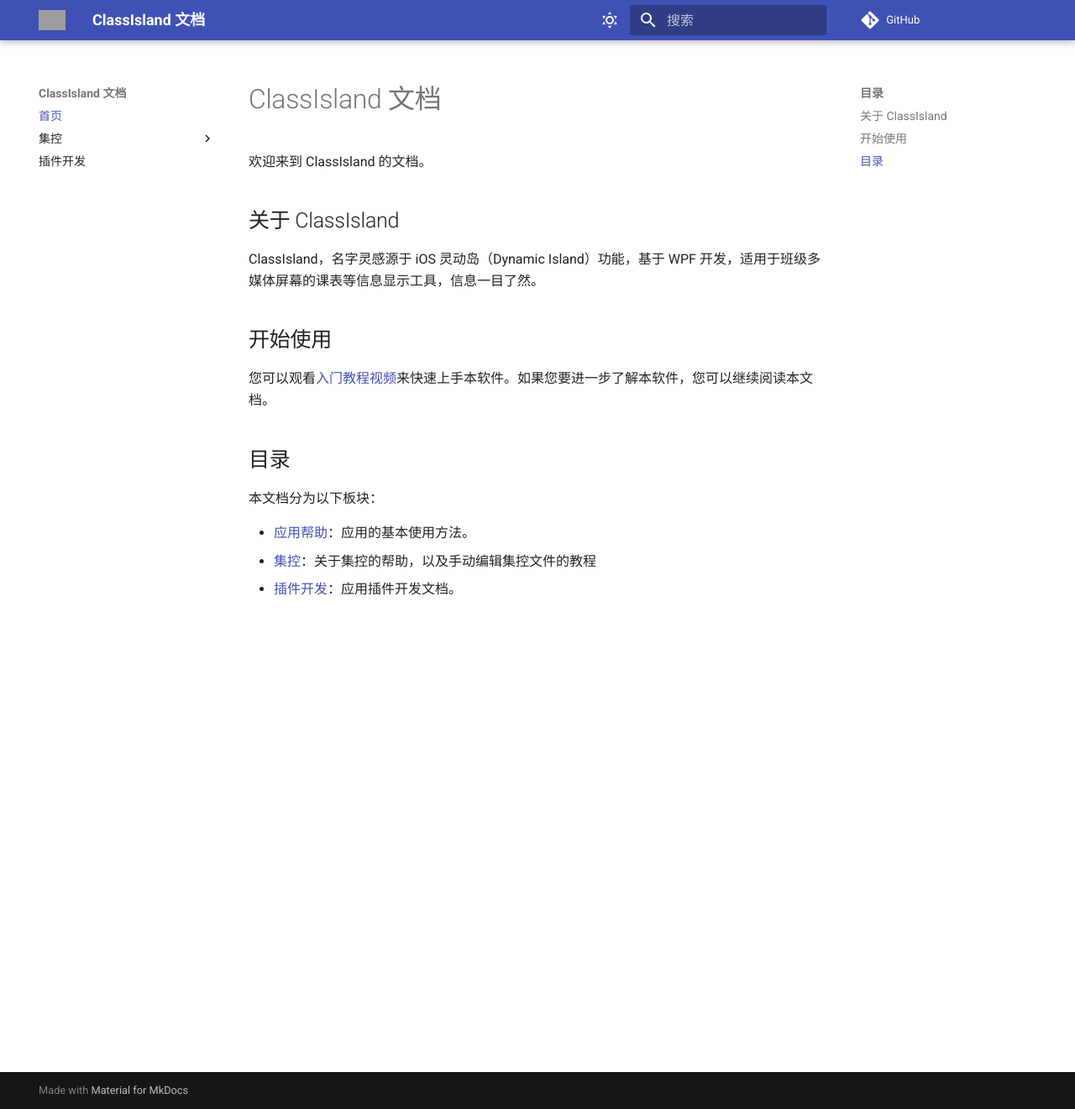
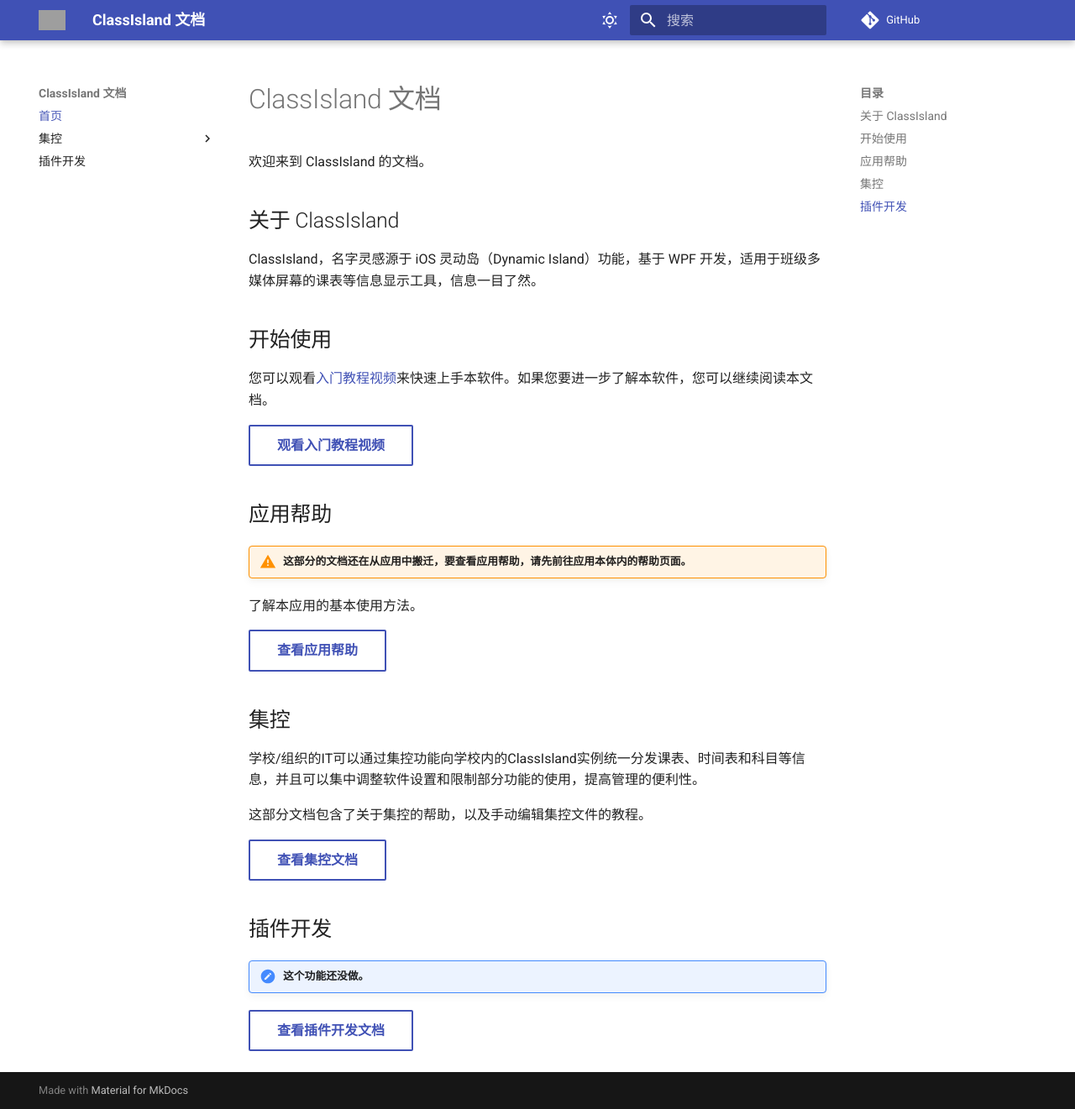
Before and after one commit to ClassIsland/classisland-docs, an MkDocs documentation site: the page built from docs/index.md, in a window 1280 px wide and 1321 px high. Shown: the whole window at 84% size. Built offline with MkDocs 1.6.1 and Material for MkDocs 9.7.7, drawn with Linux system fonts in a browser that asks for light colours; comment, search, counter and statistics services are not loaded; grey boxes are pictures that could not be loaded.

Commit message:
doc: 优化文档结构

```diff
--- a/docs/index.md
+++ b/docs/index.md
@@ -10,10 +10,26 @@
 
 您可以观看[入门教程视频](https://www.bilibili.com/video/BV1fA4m1A7uZ/)来快速上手本软件。如果您要进一步了解本软件，您可以继续阅读本文档。
 
-## 目录
+[观看入门教程视频](https://www.bilibili.com/video/BV1fA4m1A7uZ/){: .md-button }
 
-本文档分为以下板块：
+## 应用帮助
 
-- [应用帮助](app/)：应用的基本使用方法。
-- [集控](management/)：关于集控的帮助，以及手动编辑集控文件的教程
-- [插件开发](plugins/)：应用插件开发文档。
+!!! warning "这部分的文档还在从应用中搬迁，要查看应用帮助，请先前往应用本体内的帮助页面。"
+
+了解本应用的基本使用方法。
+
+[查看应用帮助](app){: .md-button }
+
+## 集控
+
+学校/组织的IT可以通过集控功能向学校内的ClassIsland实例统一分发课表、时间表和科目等信息，并且可以集中调整软件设置和限制部分功能的使用，提高管理的便利性。
+
+这部分文档包含了关于集控的帮助，以及手动编辑集控文件的教程。
+
+[查看集控文档](management){: .md-button }
+
+## 插件开发
+
+!!! note "这个功能还没做。"
+
+[查看插件开发文档](plugins){: .md-button }
--- a/mkdocs.yml
+++ b/mkdocs.yml
@@ -52,6 +52,8 @@
   #   - app/Basic.md
   - 集控:
     - management/index.md
+    - management/client-identify.md
+    - management/connect-to-mgmt-server.md
     - management/configure.md
     - management/policy.md
     - management/tutorial-create-management-config.md
```
Also changed, not shown: docs/management/client-identify.md (added, +7 -0 lines), docs/management/configure.md (+9 -4 lines), docs/management/connect-to-mgmt-server.md (added, +36 -0 lines), docs/management/index.md (+7 -35 lines), docs/management/tutorial-create-management-config.md (+2 -2 lines).
